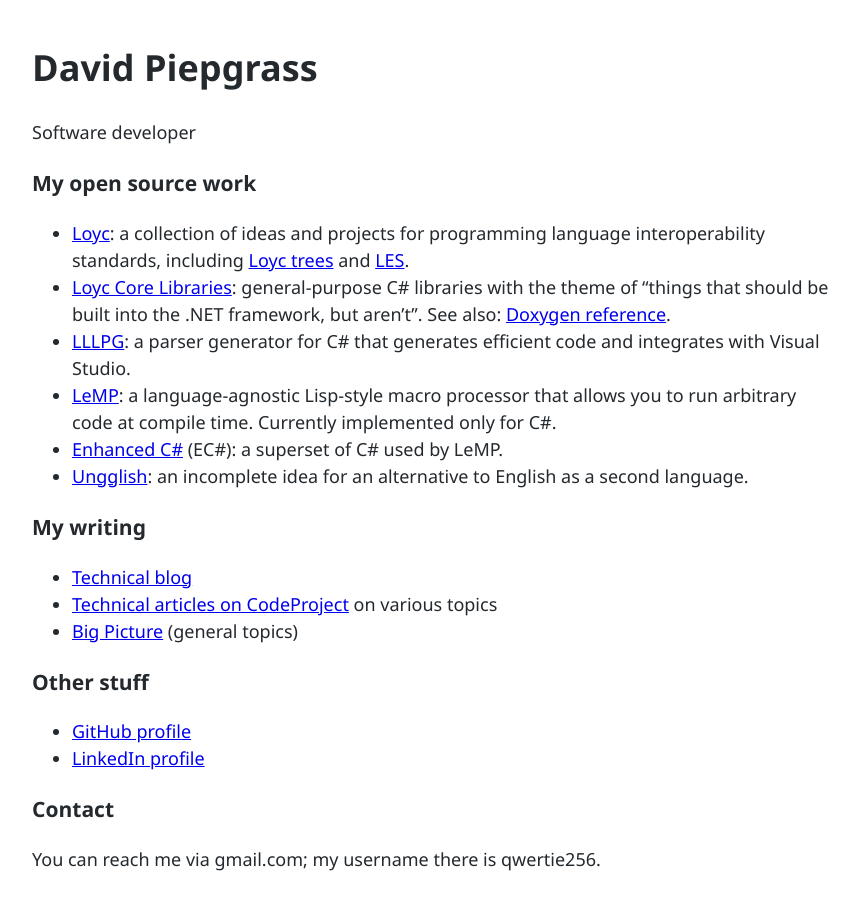
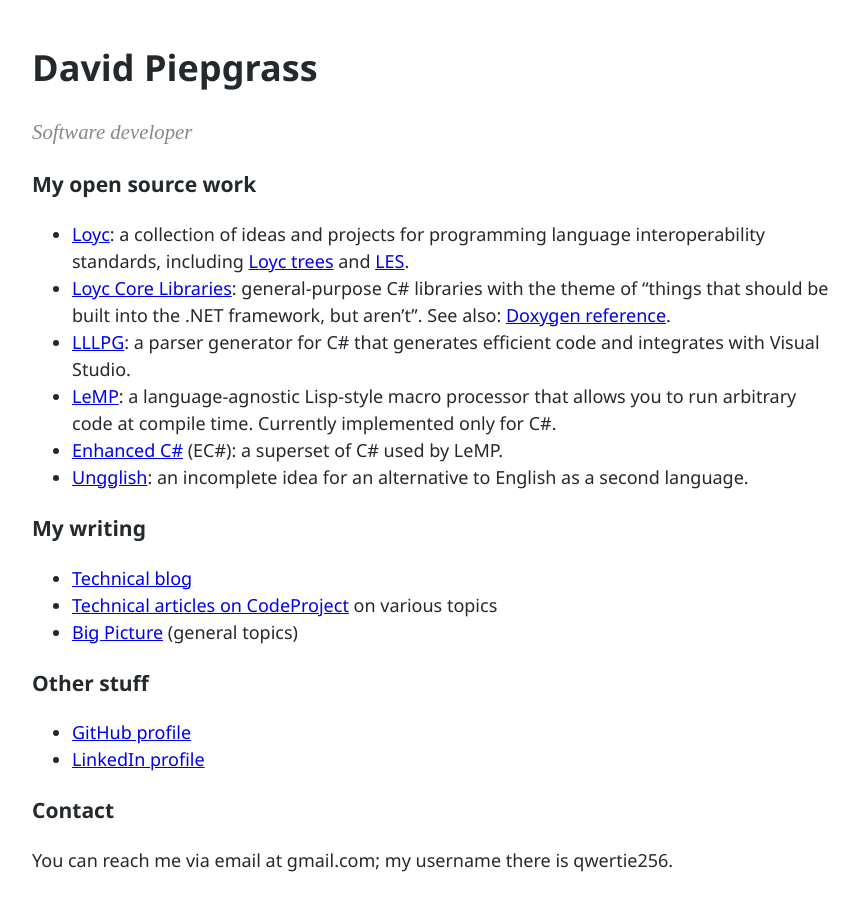
Before and after one commit to qwertie/home, a Jekyll site: the page built from index.md, in a window 1280 px wide. Shown: the whole page, without its empty margins (208-1067 px from the left). Built offline with Jekyll 4.4.1, drawn with Linux system fonts in a browser that asks for light colours.

Commit message:
Add style

```diff
--- a/index.md
+++ b/index.md
@@ -26,4 +26,4 @@ layout: page
 
 ### Contact ###
 
-You can reach me via gmail.com; my username there is qwertie256.
+You can reach me via email at gmail.com; my username there is qwertie256.
--- a/res/styles.css
+++ b/res/styles.css
@@ -24,3 +24,21 @@ h2 {
     font-size: 1.5em;
     border-bottom: 1px solid #eaecef;
 }
+
+.post-date {
+  display: block;
+  margin-top: -0.2rem;
+  margin-bottom: 0.5rem;
+  color: #9a9a9a;
+}
+
+.tagline {
+  margin-top: -0.2rem;
+  margin-bottom: 0.2rem;
+  font-size: 1.3rem;
+  font-style: italic;
+  font-family: serif;
+  color: #888;
+  /* I wanted the tagline and date to be shown on the same line, but
+     display: run-in only works in IE so I'll nest tagline in post-date */
+}
```
